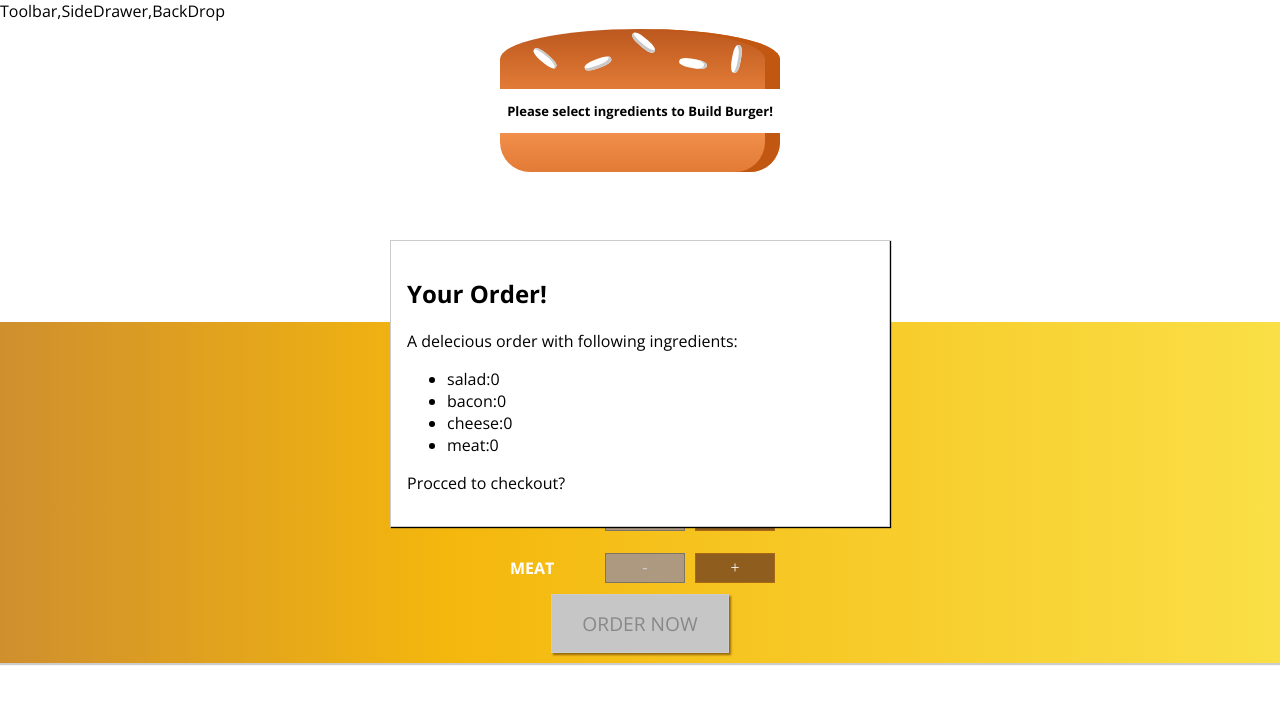
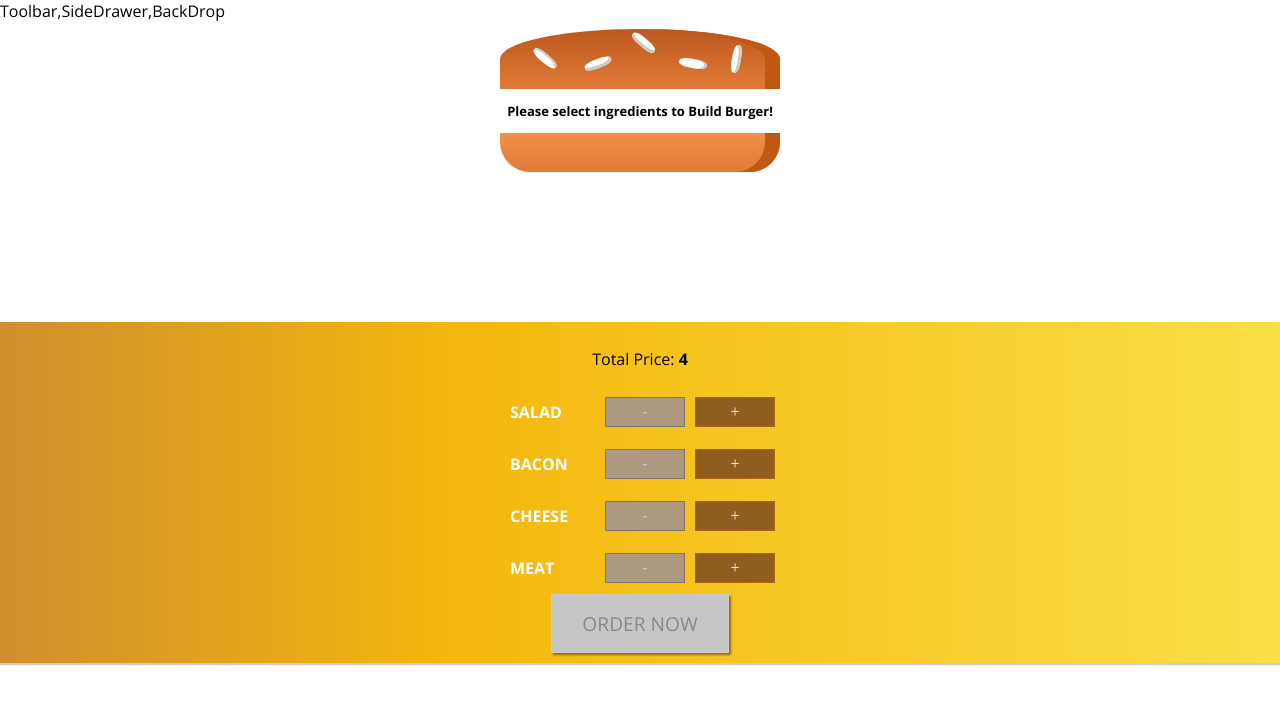
Before and after one commit to ibrahimkholil6210/burger-builder-react, a React (Create React App) app: page / in a window 1280 px wide. Shown: the top 704 px of the page. Built offline with nearby package versions, Linux system fonts and the light colour scheme.

Commit message:
Added toogle functionality to Modal

```diff
--- a/src/components/Burger/BuildControls/BuildControls.js
+++ b/src/components/Burger/BuildControls/BuildControls.js
@@ -23,7 +23,7 @@ export default function BuildControls(props) {
                     type={con.type}
                 />
             ))}
-            <button className={classes.OrderButton} disabled={!props.purchaseable}>ORDER NOW</button>
+            <button className={classes.OrderButton} disabled={!props.purchaseable} onClick={props.ordered}>ORDER NOW</button>
         </div>
     )
 }
--- a/src/components/Burger/OrderSummary/OrderSumarry.js
+++ b/src/components/Burger/OrderSummary/OrderSumarry.js
@@ -1,16 +1,19 @@
 import React from 'react';
 import Aux from '../../../hoc/Auxiliary';
+import classes from '../OrderSummary/ordersumarry.module.css';
 
 export default function OrderSumarry(props) {
     let ingredientsList = Object.keys(props.ingredients).map(ingredient => {
-        return <li key={ingredient}><span>{ingredient}:</span>{props.ingredients[ingredient]}</li>
+        return <li key={ingredient} className={classes.IngredientList}>
+            <span className={classes.IngredientListSpan}>{ingredient}:</span>{props.ingredients[ingredient]}
+        </li>
     });
 
     return (
         <Aux>
             <h2>Your Order!</h2>
             <p>A delecious order with following ingredients:</p>
-            <ul>
+            <ul className={classes.IngredientsUL}>
                 {ingredientsList}
             </ul>
             <p>Procced to checkout?</p>
--- /dev/null
+++ b/src/components/Burger/OrderSummary/ordersumarry.module.css
@@ -0,0 +1,11 @@
+.IngredientsUL{
+    padding: 0;
+}
+
+.IngredientList{
+    display: flex;
+}
+
+.IngredientListSpan{
+    flex-basis: 15%;
+}
--- a/src/components/UI/Modal/Modal.js
+++ b/src/components/UI/Modal/Modal.js
@@ -3,8 +3,8 @@ import classes from './modal.module.css';
 
 export default function Modal(props) {
     return (
-        <div className={classes.Modal}>
+        <div className={props.show ? `${classes.Modal} ${classes.show}` : `${classes.Modal} ${classes.hide}`}>
             {props.children}
-        </div>
+        </div >
     )
 }
--- a/src/components/UI/Modal/modal.module.css
+++ b/src/components/UI/Modal/modal.module.css
@@ -12,6 +12,14 @@
     transition: all 0.3s ease-out;
 }
 
+.Modal.hide{
+    transform: translateY(-100vh);
+}
+
+.Modal.show{
+    transform: translateY(0px);
+}
+
 @media (min-width: 600px) {
     .Modal {
         width: 500px;
--- a/src/container/BurgerBuilder/BurgerBuilder.js
+++ b/src/container/BurgerBuilder/BurgerBuilder.js
@@ -22,7 +22,8 @@ export default class BurgerBuilder extends Component {
             meat: 0
         },
         totalPrice: 4,
-        purchaseable: false
+        purchaseable: false,
+        parchasing: false
     }
 
     updatePurchaseableHandler(ingredients) {
@@ -53,10 +54,14 @@ export default class BurgerBuilder extends Component {
         this.updatePurchaseableHandler(updatedIngredients);
     };
 
+    purchaseHandler = () => {
+        this.setState({ parchasing: true })
+    }
+
     render() {
         return (
             <Aux>
-                <Modal>
+                <Modal show={this.state.parchasing}>
                     <OrderSummary ingredients={this.state.ingredients} />
                 </Modal>
                 <Burger ingredients={this.state.ingredients} />
@@ -66,6 +71,7 @@ export default class BurgerBuilder extends Component {
                     disabled={this.state.ingredients}
                     priceAmount={this.state.totalPrice}
                     purchaseable={this.state.purchaseable}
+                    ordered={this.purchaseHandler}
                 />
             </Aux>
         )
```
